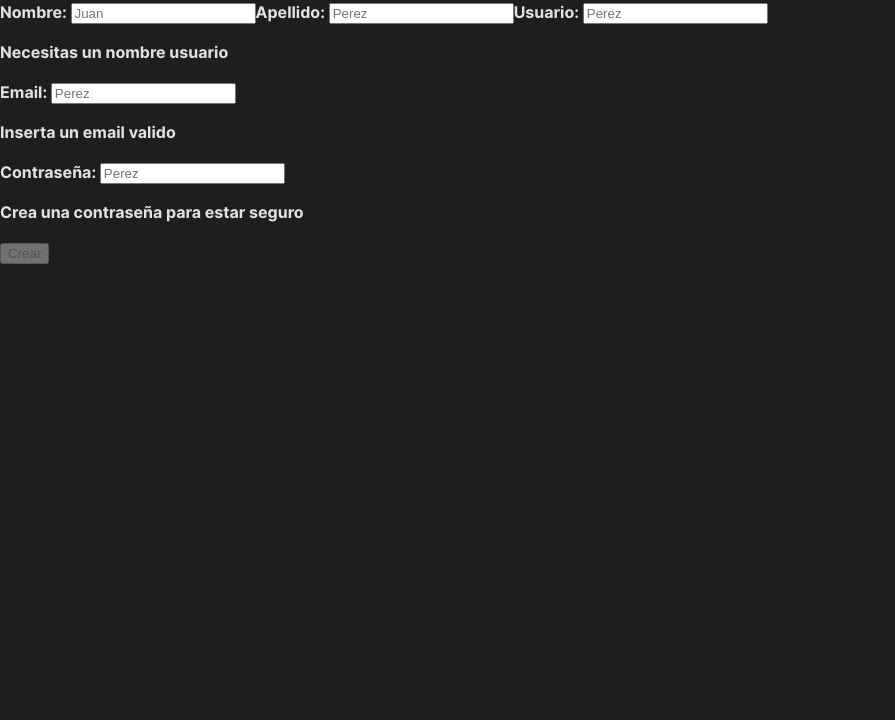
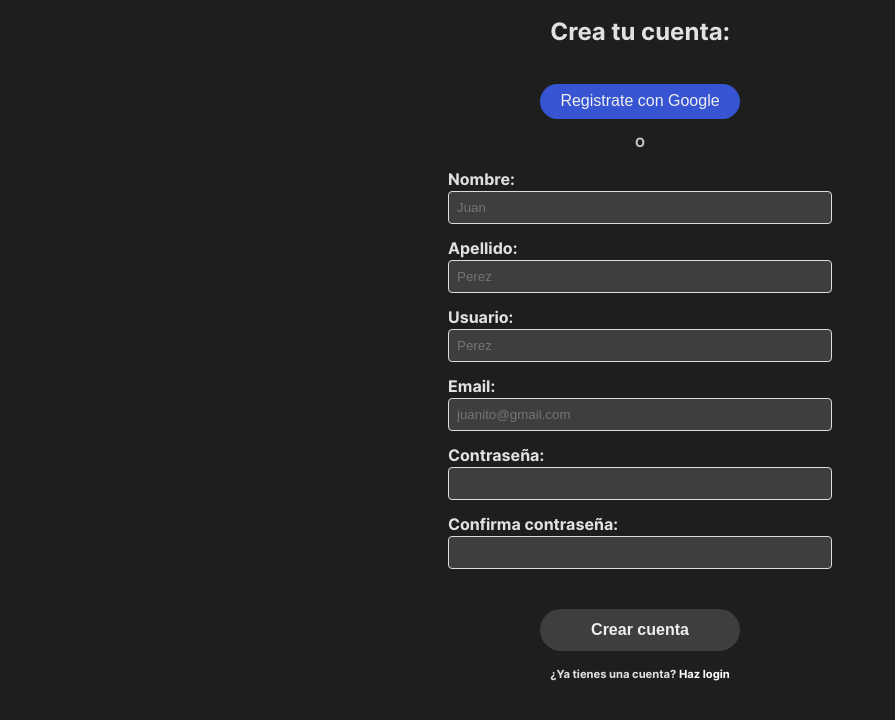
Before and after one commit to PF-03/CoinTracker, a React (Vite) app in the folder client/: page /register in a window 1280 px wide. Shown: the top 720 px of the page, without its empty margins (0-895 px from the left). Built offline with nearby package versions, Linux system fonts and the light colour scheme; no server answers.

Commit message:
estilos de form de registro

```diff
--- a/client/src/components/FormRegister/FormRegister.css
+++ b/client/src/components/FormRegister/FormRegister.css
@@ -0,0 +1,80 @@
+.signUpContainer {
+    display: flex;
+    flex-direction: column;
+    align-items: center;
+}
+
+.googleSignUp {
+    background-color: rgb(55, 85, 211);
+    border: none;
+    border-radius: 30px;
+    height: 2.2rem;
+    width: 200px;
+    font-size: 100%;
+    cursor: pointer;
+    color: #EFEFEF;
+    margin: 20px 0 0 0;
+}
+
+.orText {
+    opacity: 90%;
+    font-size: 0.8rem;
+    margin: 12px 0 0 0;
+}
+
+.signUpForm {
+    display: flex;
+    flex-direction: column;
+    width: 30%;
+    min-width: 300px;
+}
+
+.signUpForm .submit-btn {
+    /* background: linear-gradient(270deg, #7745c8, #b588ff); */
+    border-radius: 30px;
+    /* border: 1px solid #b588ff; */
+    height: 2.6rem;
+    width: 70%;
+    max-width: 200px;
+    font-size: 100%;
+    /* cursor: not-allowed; */
+    margin: 40px auto 0 auto;
+    color: #EFEFEF;
+}
+
+/* .submit-btn-active {
+    cursor: pointer;
+    opacity: 100%;
+} */
+
+.registerFormLabel {
+    margin-top: 12px;
+}
+
+.registerFormInput {
+    margin: 0;
+    padding: 8px;
+    background-color: #3F3E3E;
+    border-radius: 4px;
+    border: 0.6px solid #DBDBDB;
+    color: #EFEFEF;
+}
+
+.inputError {
+    font-size: 0.6rem;
+    margin: 0;
+    padding: 0;
+    color: #FF3838;
+}
+
+.loginText {
+    font-size: 0.7rem;
+}
+
+.loginText a {
+    margin: 0;
+}
+
+.loginText a:hover {
+    color: #7745c8;
+}
--- a/client/src/components/FormRegister/FormRegister.tsx
+++ b/client/src/components/FormRegister/FormRegister.tsx
@@ -1,5 +1,7 @@
 import { useState} from "react";
 import axios from 'axios';
+import './FormRegister.css';
+import Button from "../styles/button";
 
 function FormRegister(){
     const [inputs, setInputs] = useState({
@@ -10,16 +12,31 @@ function FormRegister(){
         lastname: '',
         disabled: true,
         errors: {
-            username: 'Necesitas un nombre usuario',
-            password: 'Crea una contraseña para estar seguro',
-            mail: 'Inserta un email valido',
+            username: '',
+            password: '',
+            passwordConfirm: '',
+            mail: '',
             name: '',
             lastname: ''
         }
     })
 
     function validateForm(errors: Object) {
-        let submitBtn = document.getElementById("submit-btn");
+        let usernameInput = document.getElementById("username");
+        let mailInput = document.getElementById("mail");
+        let passwordInput = document.getElementById("password");
+        let username = usernameInput.getAttribute("value")
+        let mail = mailInput.getAttribute("value")
+        let password = passwordInput.getAttribute("value")
+
+        if(!username ||  !mail || !password) {
+            setInputs({
+                ...inputs,
+                disabled: true
+            })
+            return;
+        }
+
         let valid = true;
         Object.values(errors).forEach((val) => {
             if(val.length > 0) {
@@ -31,18 +48,18 @@ function FormRegister(){
             ...inputs,
             disabled: false
           })
-          submitBtn?.classList.add("submit-btn-active")
+        //   submitBtn?.classList.add("submit-btn-active")
         } else {
           setInputs({
             ...inputs,
             disabled: true
           })
-          submitBtn?.classList.remove("submit-btn-active")
+        //   submitBtn?.classList.remove("submit-btn-active")
         }
     }
 
     function handleChange(e: any) {
-        type InputField = 'name' | 'lastname' | 'username' | 'mail' | 'password'
+        type InputField = 'name' | 'lastname' | 'username' | 'mail' | 'password' | 'passwordConfirm'
 
         const { value } = e.target;
         const name: InputField = e.target.name;
@@ -62,6 +79,10 @@ function FormRegister(){
                 break;
             case 'password':
                 errors.password = value.length < 8 ? 'Usa minimo 8 caracteres' : '';
+                errors.passwordConfirm = value === inputs.password ? '' : 'Las contraseñas no son iguales';
+                break;
+            case 'passwordConfirm':
+                errors.passwordConfirm = value === inputs.password ? '' : 'Las contraseñas no son iguales';
                 break;
             default:
                 break;
@@ -74,7 +95,9 @@ function FormRegister(){
             errors
         })
 
-        validateForm(inputs.errors)
+        if(name !== 'name' && name !== 'lastname') {
+            validateForm(inputs.errors)
+        }
     }
 
     async function submitForm(e: any) {
@@ -94,29 +117,44 @@ function FormRegister(){
         }
     }
 
-    return <form onSubmit={submitForm}>
-        <label htmlFor="name">Nombre: </label>
-        <input name='name' id='name' onChange={handleChange} placeholder="Juan"/>
-        {!inputs.errors.name ? null : <p>{inputs.errors.name}</p>}
+    return <div className="signUpContainer">
+        <h2>Crea tu cuenta:</h2>
 
-        <label htmlFor="lastname">Apellido: </label>
-        <input name='lastname' id='lastname' onChange={handleChange} placeholder="Perez"/>
-        {!inputs.errors.lastname ? null : <p>{inputs.errors.lastname}</p>}
+        <button className="googleSignUp">Registrate con Google</button>
 
-        <label htmlFor="username">Usuario: </label>
-        <input name='username' id='username' onChange={handleChange} placeholder="Perez"/>
-        {!inputs.errors.username ? null : <p>{inputs.errors.username}</p>}
+        <p className="orText">O</p>
 
-        <label htmlFor="mail">Email: </label>
-        <input name='mail' id='mail' onChange={handleChange} placeholder="Perez"/>
-        {!inputs.errors.mail ? null : <p>{inputs.errors.mail}</p>}
+        <form onSubmit={submitForm} className="signUpForm">
+            <label className="registerFormLabel" htmlFor="name">Nombre: </label>
+            <input className="registerFormInput" name='name' id='name' onChange={handleChange} placeholder="Juan"/>
+            {!inputs.errors.name ? null : <p className="inputError">{inputs.errors.name}</p>}
 
-        <label htmlFor="password">Contraseña: </label>
-        <input name='password' id='password' onChange={handleChange} placeholder="Perez"/>
-        {!inputs.errors.password ? null : <p>{inputs.errors.password}</p>}
+            <label className="registerFormLabel" htmlFor="lastname">Apellido: </label>
+            <input className="registerFormInput" name='lastname' id='lastname' onChange={handleChange} placeholder="Perez"/>
+            {!inputs.errors.lastname ? null : <p className="inputError">{inputs.errors.lastname}</p>}
 
-        <input id='submit-btn' type="submit" value='Crear' disabled={inputs.disabled}/>
-    </form>
+            <label className="registerFormLabel" htmlFor="username">Usuario:</label>
+            <input required className="registerFormInput" name='username' id='username' onChange={handleChange} placeholder="Perez" value={inputs.username}/>
+            {!inputs.errors.username ? null : <p className="inputError">{inputs.errors.username}</p>}
+
+            <label className="registerFormLabel" htmlFor="mail">Email: </label>
+            <input required className="registerFormInput" name='mail' id='mail' onChange={handleChange} placeholder="juanito@gmail.com" value={inputs.mail}/>
+            {!inputs.errors.mail ? null : <p className="inputError">{inputs.errors.mail}</p>}
+
+            <label className="registerFormLabel" htmlFor="password">Contraseña: </label>
+            <input required className="registerFormInput" type="password" name='password' id='password' onChange={handleChange} placeholder="" value={inputs.password}/>
+            {!inputs.errors.password ? null : <p className="inputError">{inputs.errors.password}</p>}
+
+            <label className="registerFormLabel" htmlFor="passwordConfirm">Confirma contraseña: </label>
+            <input className="registerFormInput" type="password" name='passwordConfirm' id='passwordConfirm' onChange={handleChange} placeholder=""/>
+            {!inputs.errors.passwordConfirm ? null : <p className="inputError">{inputs.errors.passwordConfirm}</p>}
+
+            {/* <input className='submit-btn' id='submit-btn' type="submit" value='Crear cuenta' disabled={inputs.disabled}/> */}
+            <Button gradient={inputs.disabled ? false : true} className='submit-btn' id='submit-btn' type="submit" disabled={inputs.disabled}>Crear cuenta</Button>
+        </form>
+
+        <p className="loginText">¿Ya tienes una cuenta? <a href="">Haz login</a></p>
+    </div>
 }
 
 export default FormRegister;
```
